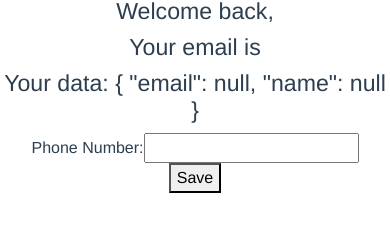
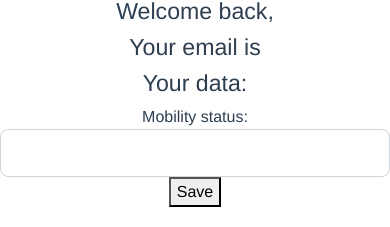
Before and after one commit to ivankqw/kidney-patient-job-portal, a Vue app: page /my-profile in a window 390 px wide. Shown: the part 558-785 px from the top of the page. Built offline with nearby package versions, Linux system fonts and the light colour scheme; no server answers.

Commit message:
allow user to input mobility status

```diff
--- a/src/App.vue
+++ b/src/App.vue
@@ -36,21 +36,7 @@
               >My Profile</router-link
             >
           </li>
-          <li class="nav-item active">
-            <router-link to="/my-expenses" class="nav-link" style="color: white"
-              >My Expenses</router-link
-            >
-          </li>
-          <li class="nav-item active">
-            <router-link to="/news" class="nav-link" style="color: white"
-              >News</router-link
-            >
-          </li>
-          <li class="nav-item active">
-            <router-link to="/contact" class="nav-link" style="color: white"
-              >Contact Us</router-link
-            >
-          </li>
+
           <li class="nav-item d-lg-none d-xl-none" v-if=$store.state.email>
             <button
               class="btn btn-outline-dark"
--- a/src/views/Profile.vue
+++ b/src/views/Profile.vue
@@ -1,12 +1,18 @@
 <template>
   <h3> Welcome back, {{ $store.state.name }} </h3>
   <h3> Your email is {{ $store.state.email }} </h3>
-  <h3> Your data: {{ $store.state }}</h3>
+  <h3> Your data: {{  }}</h3>
   <form @submit.prevent="submitForm">
     <div>
-      <label>Phone Number:</label>
-      <input type="text" v-model="phoneNumber" />
+      <label>Mobility status:</label>
+      <select v-model="mobilitystatus" class="form-control form-control-lg" placeholder="Select User Type">
+        <option value="Sedentary">Sedentary</option>
+        <option value="Low Activity">Low Activity</option>
+        <option value="Medium Activity">Medium Activity</option>
+        <option value="High Activity">High Activity</option>
+      </select>
     </div>
+
     <button type="submit">Save</button>
   </form>
 </template>
@@ -20,25 +26,26 @@ export default {
   name: "Home",
   data() {
     return {
-      phoneNumber: '',
+      mobilitystatus: '',
     };
   },
   methods: {
     async submitForm() {
       const auth = getAuth();
       const userEmail = auth.currentUser.email;
+
       try {
         const currentDoc = await getDoc(doc(db, "Users", userEmail));
         let updatedData = {};
         if (currentDoc.exists) {
           updatedData = {
             ...currentDoc.data(),
-            phoneNumber: this.phoneNumber,
+            mobilitystatus: this.mobilitystatus,
           };
         } else {
           updatedData = {
             email: userEmail,
-            phoneNumber: this.phoneNumber,
+            mobilitystatus: this.mobilitystatus,
           };
         }
         try {
@@ -46,18 +53,23 @@ export default {
         } catch (error) {
           console.log(error);
         }
-        this.phoneNumber = '';
-        alert('Phone number saved successfully!');
+        this.mobilitystatus = '';
+        alert('saved successfully!');
       } catch (error) {
         console.error(error);
-        alert('An error occurred while saving the phone number');
+        alert('An error occurred while saving ');
       }
     },
+
+    mounted() {
+      const auth = getAuth();
+      const userEmail = auth.currentUser.email;
+
+    }
   },
-  created() {
 
 
-  },
+
 };
 </script>
 <style>
```
